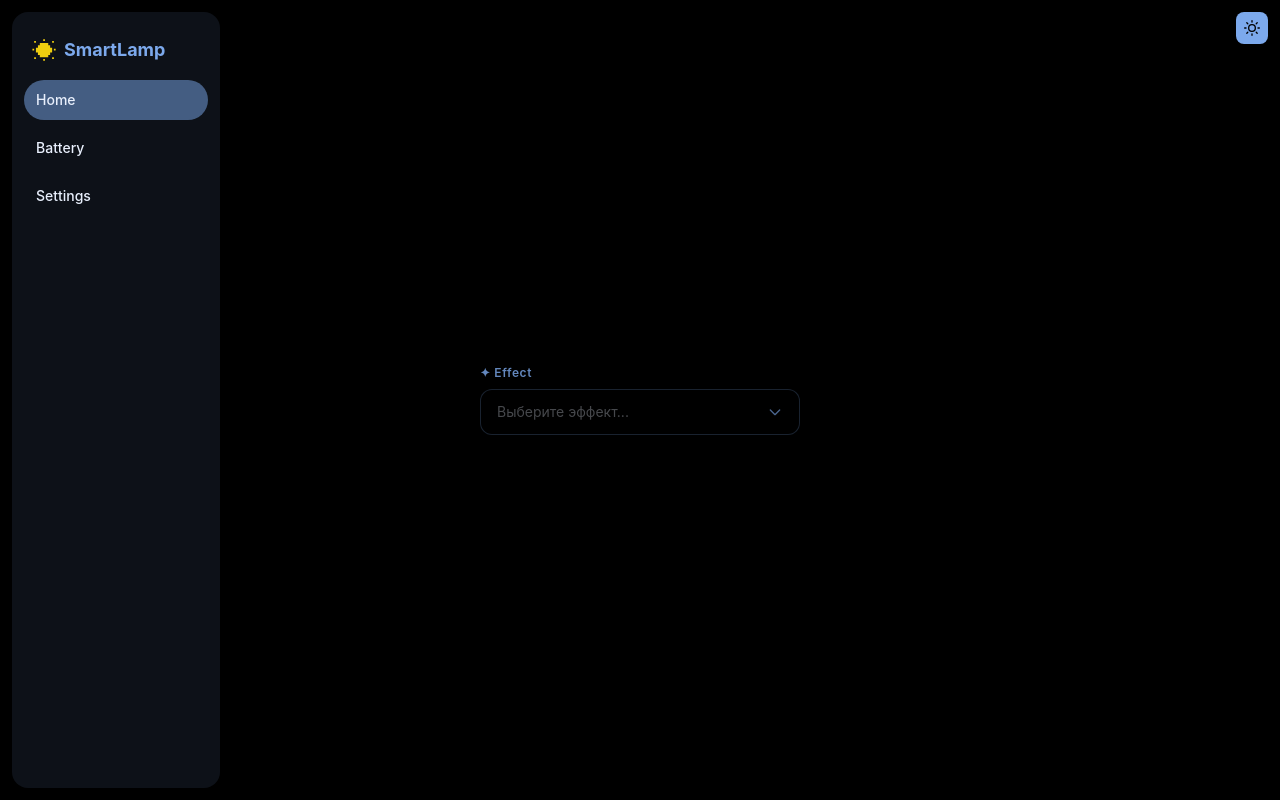
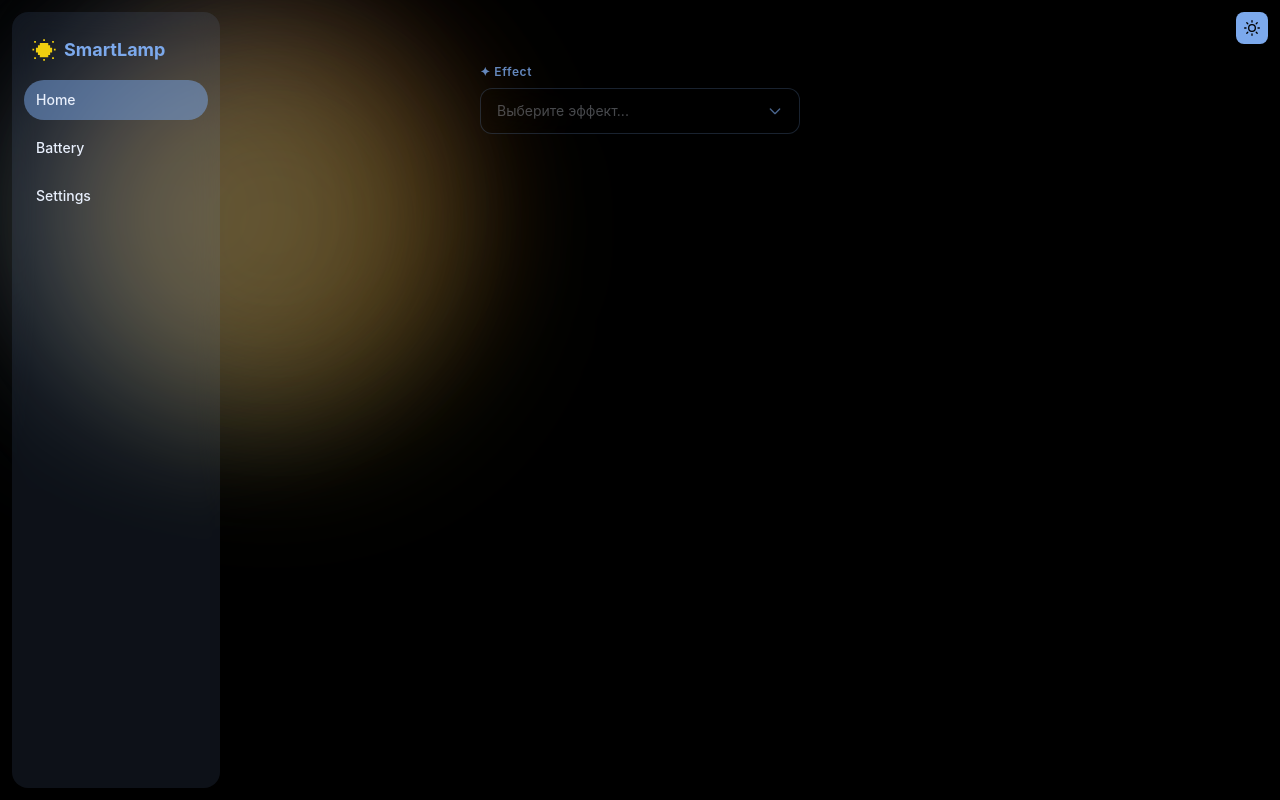
Before and after one commit to SHMAKET/SmartLamp, a website built with Vite: page src_web/index.html in a window 1280 px wide. Built offline with nearby package versions, Linux system fonts and the light colour scheme; no server answers.

Commit message:
Animated blobs for the background have been created.

```diff
--- a/src_web/app.js
+++ b/src_web/app.js
@@ -97,3 +97,54 @@ window.addEventListener("popstate", () => switchTab(location.hash));
 const ro = new ResizeObserver(() => updateIndicator());
 ro.observe(document.body);
 // =========TABS=========
+
+const blobs = document.querySelectorAll(".blob");
+
+const isMobile = window.innerWidth < 768;
+
+function animate(blob, index) {
+
+    const vw = window.innerWidth;
+    const vh = window.innerHeight;
+
+    let zoneStart, zoneSize;
+
+    if (isMobile) {
+        zoneSize = vh / blobs.length;
+        zoneStart = zoneSize * index;
+    } else {
+        zoneSize = vw / blobs.length;
+        zoneStart = zoneSize * index;
+    }
+
+    const rect = blob.getBoundingClientRect();
+
+    let x, y;
+
+    if (isMobile) {
+        x = Math.random() * (vw - rect.width);
+        y = zoneStart + Math.random() * (zoneSize - rect.height);
+    } else {
+        x = zoneStart + Math.random() * (zoneSize - rect.width);
+        y = Math.random() * (vh - rect.height);
+    }
+
+    const scale = 0.8 + Math.random() * 0.6;
+    const duration = 15000 + Math.random() * 10000;
+
+    blob.animate(
+        {
+            transform: `translate(${x}px, ${y}px) scale(${scale})`
+        },
+        {
+            duration: duration,
+            easing: "ease-in-out",
+            fill: "forwards"
+        }
+    ).onfinish = () => animate(blob, index);
+}
+
+blobs.forEach((blob, i) => {
+    blob.style.transform = `translate(0,0)`;
+    animate(blob, i);
+});
--- a/src_web/index.html
+++ b/src_web/index.html
@@ -8,7 +8,15 @@
 
     <link rel="stylesheet" href="main.css">
 </head>
-<body class="bg-background text-text min-h-screen flex flex-col items-center justify-center transition-colors duration-300 md:px-60">
+<body class="bg-background text-text min-h-screen flex flex-col items-center pt-10 transition-colors duration-300 md:px-60">
+
+    <!-- Decorative blobs so backdrop-blur has texture to work with -->
+    <div class="fixed inset-0 overflow-hidden pointer-events-none" id="blobs">
+        <div class="blob absolute w-[clamp(250px,30vw,700px)] h-[clamp(250px,30vw,700px)] rounded-full bg-primary/30 blur-[80px]"></div>
+        <div class="blob absolute w-[clamp(250px,30vw,700px)] h-[clamp(250px,30vw,700px)] rounded-full bg-secondary/20 blur-[60px]"></div>
+        <div class="blob absolute w-[clamp(250px,30vw,700px)] h-[clamp(250px,30vw,700px)] rounded-full bg-accent/25 blur-[70px]"></div>
+    </div>
+
     <!-- Sidebar nav -->
     <nav id="nav"
         class="fixed top-3 left-3 bottom-3 w-52 z-40
--- a/src_web/main.css
+++ b/src_web/main.css
@@ -73,4 +73,5 @@ html:not(.dark) .icon-moon { display: block; }
     .tab-indicator {
         @apply absolute left-3 right-3 rounded-full bg-primary/50 transition-all duration-500 -z-10;
     }
+    .blob { will-change: transform; }
 }
```
